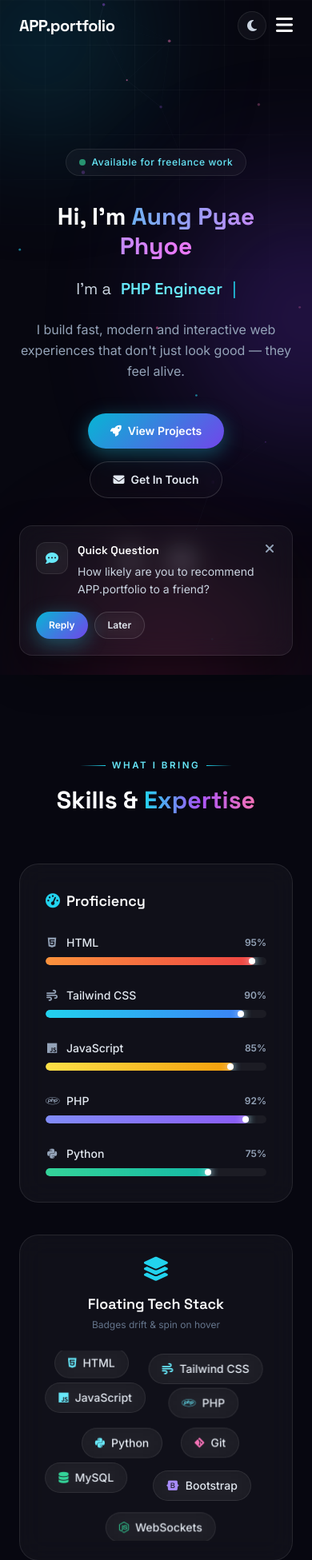
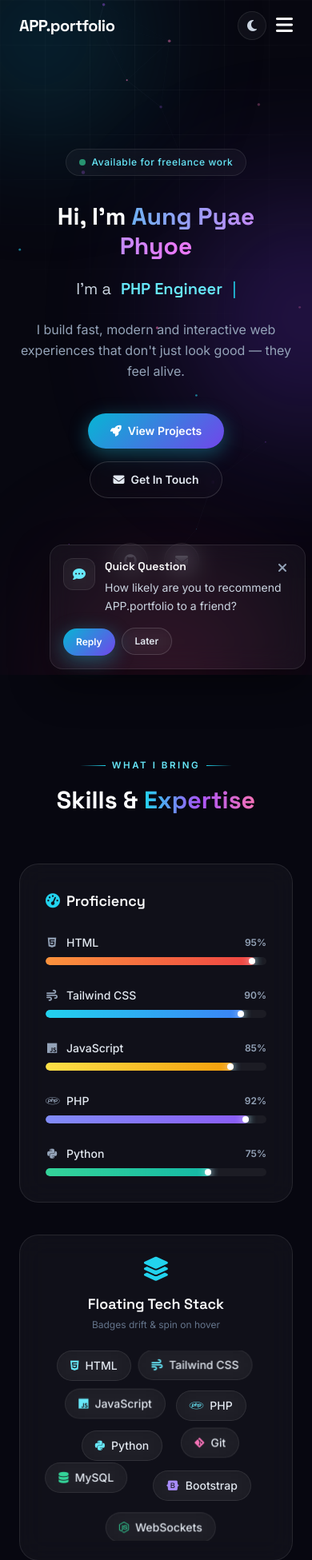
Before and after one commit to DeeLiso/app.portfolio, a PHP site: page /index.html in a window 390 px wide. Shown: the top 1951 px of the page at 80% size. Run offline with PHP 8.4, Linux system fonts and the light colour scheme; some libraries are stand-ins or nearby versions.

Commit message:
Fix float card shaking on mobile: fade+scale instead of slide, tighter mobile sizing

```diff
--- a/assets/css/style.css
+++ b/assets/css/style.css
@@ -419,14 +419,13 @@ html[data-theme="light"] ::-moz-selection { color: #0f172a; }
     ::-webkit-scrollbar { width: 4px; }
 
     .float-card {
-        transform: translateY(calc(100% + 1.5rem));
-        right: 1rem;
-        bottom: 1rem;
-        max-width: 100%;
-        width: calc(100vw - 2rem);
+        transform: scale(0.85) !important;
+        opacity: 0 !important;
+        transition: transform 0.35s cubic-bezier(0.22, 1, 0.36, 1), opacity 0.35s ease !important;
     }
     .float-card.show {
-        transform: translateY(0);
+        transform: scale(1) !important;
+        opacity: 1 !important;
     }
 }
 
--- a/includes/footer.php
+++ b/includes/footer.php
@@ -18,7 +18,7 @@
     </footer>
 
     <!-- Floating feedback card (slides in from the side) -->
-    <div id="float-card" class="float-card fixed bottom-6 right-6 z-40 max-w-sm w-[calc(100vw-3rem)] sm:w-80 glass rounded-2xl p-5">
+    <div id="float-card" class="float-card fixed bottom-2 right-2 sm:bottom-6 sm:right-6 z-40 max-w-xs sm:max-w-sm w-[calc(100vw-1rem)] sm:w-80 glass rounded-2xl p-4 sm:p-5">
         <button id="float-close" aria-label="Dismiss"
                 class="absolute top-3 right-3 w-8 h-8 rounded-full flex items-center justify-center text-slate-400 hover:text-white transition-colors">
             <i class="fa-solid fa-xmark"></i>
--- a/index.html
+++ b/index.html
@@ -297,23 +297,23 @@
 
                     <div class="badge-cloud flex flex-wrap justify-center gap-3 sm:gap-4 overflow-hidden">
                                                     <span class="badge glass px-4 py-2 rounded-full text-sm font-medium flex items-center gap-2"
-                                  style="--delay: 0s; --x: -9px;">
+                                  style="--delay: 7s; --x: 14px;">
                                 <i class="fa-brands fa-html5 text-cyan-300"></i>
                                 HTML                            </span>
                                                     <span class="badge glass px-4 py-2 rounded-full text-sm font-medium flex items-center gap-2"
-                                  style="--delay: 3s; --x: -16px;">
+                                  style="--delay: 1s; --x: -15px;">
                                 <i class="fa-solid fa-wind text-cyan-300"></i>
                                 Tailwind CSS                            </span>
                                                     <span class="badge glass px-4 py-2 rounded-full text-sm font-medium flex items-center gap-2"
-                                  style="--delay: 5s; --x: -26px;">
+                                  style="--delay: 4s; --x: -7px;">
                                 <i class="fa-brands fa-js text-cyan-300"></i>
                                 JavaScript                            </span>
                                                     <span class="badge glass px-4 py-2 rounded-full text-sm font-medium flex items-center gap-2"
-                                  style="--delay: 6s; --x: -29px;">
+                                  style="--delay: 8s; --x: 1px;">
                                 <i class="fa-brands fa-php text-cyan-300"></i>
                                 PHP                            </span>
                                                     <span class="badge glass px-4 py-2 rounded-full text-sm font-medium flex items-center gap-2"
-                                  style="--delay: 6s; --x: 0px;">
+                                  style="--delay: 8s; --x: -15px;">
                                 <i class="fa-brands fa-python text-cyan-300"></i>
                                 Python                            </span>
                                                 <span class="badge glass px-4 py-2 rounded-full text-sm font-medium flex items-center gap-2"
@@ -772,7 +772,7 @@
     </footer>
 
     <!-- Floating feedback card (slides in from the side) -->
-    <div id="float-card" class="float-card fixed bottom-6 right-6 z-40 max-w-sm w-[calc(100vw-3rem)] sm:w-80 glass rounded-2xl p-5">
+    <div id="float-card" class="float-card fixed bottom-2 right-2 sm:bottom-6 sm:right-6 z-40 max-w-xs sm:max-w-sm w-[calc(100vw-1rem)] sm:w-80 glass rounded-2xl p-4 sm:p-5">
         <button id="float-close" aria-label="Dismiss"
                 class="absolute top-3 right-3 w-8 h-8 rounded-full flex items-center justify-center text-slate-400 hover:text-white transition-colors">
             <i class="fa-solid fa-xmark"></i>
```
Also changed, not shown: 1 other file.
